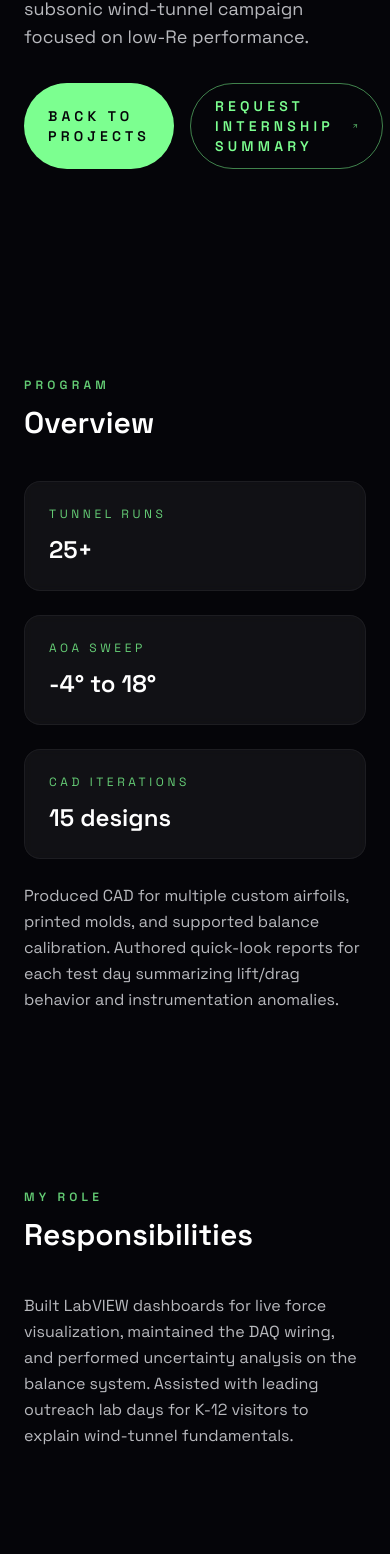
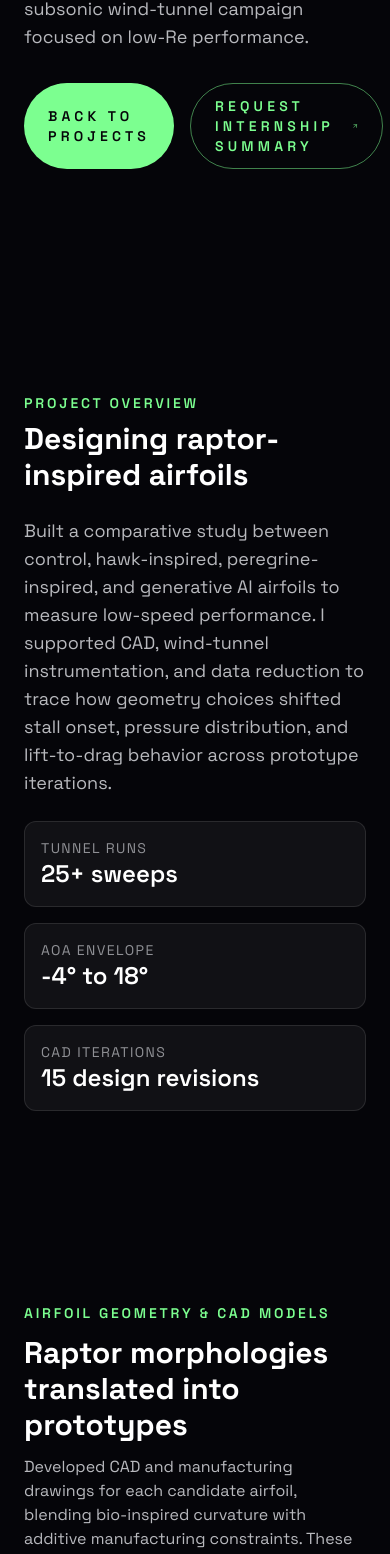
Before and after one commit to saahildoshi/saahildoshi-portfolio, a Next.js app: page /projects/uga-airfoil in a window 390 px wide. Shown: the part 425-1979 px from the top of the page. Built offline with nearby package versions, Linux system fonts and the light colour scheme.

Commit message:
Expand UGA airfoil project page

```diff
--- a/src/app/projects/uga-airfoil/page.tsx
+++ b/src/app/projects/uga-airfoil/page.tsx
@@ -1,9 +1,31 @@
 import Link from 'next/link';
+import Image from 'next/image';
 import { ArrowUpRight } from 'lucide-react';
-import { Section } from '@/components/layout/Section';
-import { StatCard } from '@/components/layout/StatCard';
-import { FigureCard } from '@/components/layout/FigureCard';
+import { motion } from 'framer-motion';
 import { Button } from '@/components/ui/button';
+
+const container = {
+  hidden: {},
+  show: {
+    transition: { staggerChildren: 0.15 },
+  },
+};
+
+const item = {
+  hidden: { opacity: 0, y: 10 },
+  show: { opacity: 1, y: 0 },
+};
+
+function MediaCard({ src, caption }: { src: string; caption: string }) {
+  return (
+    <motion.div variants={item} className="space-y-3">
+      <div className="relative w-full aspect-[4/3] overflow-hidden rounded-xl border border-white/10">
+        <Image src={src} alt={caption} fill className="object-contain p-4" />
+      </div>
+      <p className="text-sm text-primary-foreground/70">{caption}</p>
+    </motion.div>
+  );
+}
 
 export default function UgaAirfoilPage() {
   return (
@@ -33,34 +55,175 @@ export default function UgaAirfoilPage() {
         </div>
       </section>
 
-      <Section id="overview" title="Overview" kicker="Program">
-        <div className="grid gap-6 md:grid-cols-3">
-          <StatCard label="Tunnel Runs" value="25+" />
-          <StatCard label="AoA Sweep" value="-4° to 18°" />
-          <StatCard label="CAD Iterations" value="15 designs" />
-        </div>
-        <p>
-          Produced CAD for multiple custom airfoils, printed molds, and supported balance calibration. Authored quick-look reports
-          for each test day summarizing lift/drag behavior and instrumentation anomalies.
-        </p>
-      </Section>
+      <div className="mx-auto max-w-6xl px-6 space-y-8">
+        <motion.section
+          initial={{ opacity: 0 }}
+          whileInView={{ opacity: 1 }}
+          viewport={{ once: true, amount: 0.3 }}
+          transition={{ duration: 0.6 }}
+          className="py-20"
+        >
+          <motion.div
+            initial={{ opacity: 0, y: 10 }}
+            whileInView={{ opacity: 1, y: 0 }}
+            viewport={{ once: true }}
+            transition={{ duration: 0.6 }}
+            className="space-y-6"
+          >
+            <div className="space-y-2">
+              <p className="text-sm font-semibold uppercase tracking-[0.2em] text-accentneongreen">Project Overview</p>
+              <h2 className="text-3xl font-bold text-white sm:text-4xl">Designing raptor-inspired airfoils</h2>
+            </div>
+            <p className="text-lg text-primary-foreground/80">
+              Built a comparative study between control, hawk-inspired, peregrine-inspired, and generative AI airfoils to measure
+              low-speed performance. I supported CAD, wind-tunnel instrumentation, and data reduction to trace how geometry choices
+              shifted stall onset, pressure distribution, and lift-to-drag behavior across prototype iterations.
+            </p>
+            <div className="grid gap-4 sm:grid-cols-3">
+              {[{ label: 'Tunnel Runs', value: '25+ sweeps' }, { label: 'AoA Envelope', value: '-4° to 18°' }, { label: 'CAD Iterations', value: '15 design revisions' }].map((stat) => (
+                <div key={stat.label} className="rounded-xl border border-white/10 bg-white/5 p-4">
+                  <p className="text-sm uppercase tracking-[0.1em] text-primary-foreground/60">{stat.label}</p>
+                  <p className="text-2xl font-semibold text-white">{stat.value}</p>
+                </div>
+              ))}
+            </div>
+          </motion.div>
+        </motion.section>
 
-      <Section id="role" title="Responsibilities" kicker="My Role">
-        <p>
-          Built LabVIEW dashboards for live force visualization, maintained the DAQ wiring, and performed uncertainty analysis on
-          the balance system. Assisted with leading outreach lab days for K-12 visitors to explain wind-tunnel fundamentals.
-        </p>
-      </Section>
+        <motion.section
+          initial={{ opacity: 0 }}
+          whileInView={{ opacity: 1 }}
+          viewport={{ once: true, amount: 0.3 }}
+          transition={{ duration: 0.6 }}
+          className="py-20 space-y-8"
+        >
+          <div className="space-y-3">
+            <p className="text-sm font-semibold uppercase tracking-[0.2em] text-accentneongreen">Airfoil Geometry & CAD Models</p>
+            <h2 className="text-3xl font-bold text-white sm:text-4xl">Raptor morphologies translated into prototypes</h2>
+            <p className="text-primary-foreground/80">
+              Developed CAD and manufacturing drawings for each candidate airfoil, blending bio-inspired curvature with additive
+              manufacturing constraints. These models were scaled for the wind tunnel and paired with matching drawings to align
+              geometry assumptions between simulation and fabrication.
+            </p>
+          </div>
+          <motion.div
+            variants={container}
+            initial="hidden"
+            whileInView="show"
+            viewport={{ once: true, amount: 0.2 }}
+            className="grid gap-8 md:grid-cols-3"
+          >
+            <MediaCard src="/images/uga-airfoil/Control-Airfoil-CAD-Model.png" caption="Control airfoil CAD model for baseline comparisons." />
+            <MediaCard src="/images/uga-airfoil/Control-Airfoil-Drawing.png" caption="Control airfoil drawing and reference dimensions." />
+            <MediaCard src="/images/uga-airfoil/Hawk-CAD-Model.png" caption="Red-tailed hawk-inspired planform with adjusted camber." />
+            <MediaCard src="/images/uga-airfoil/Hawk-Inspired-Airfoil-Drawing.png" caption="Manufacturing drawing for the hawk-inspired geometry." />
+            <MediaCard src="/images/uga-airfoil/Peregrine-Falcon-Inspired-CAD-Model.png" caption="Peregrine falcon-inspired CAD exploring high camber near the LE." />
+            <MediaCard src="/images/uga-airfoil/Peregrine-Falcon-Inspired-Airfoil-Drawing.png" caption="Peregrine-inspired drawing aligning tunnel mounting points." />
+            <MediaCard src="/images/uga-airfoil/Gen-AI-CAD-Model.png" caption="Generative AI-driven CAD variant balancing thickness and camber." />
+            <MediaCard src="/images/uga-airfoil/Gen-AI-Airfoil-Drawing.png" caption="Drawing used to machine molds for the AI-generated concept." />
+          </motion.div>
+        </motion.section>
 
-      <Section id="results" title="Key Findings" kicker="Results">
-        <div className="section-grid">
-          <FigureCard src="/images/project-uga.svg" caption="3D-printed airfoil inserts ready for tunnel testing." />
-          <div className="space-y-4">
-            <p>Captured laminar separation bubble behavior and recommended geometry changes that improved Cl/Cd by 12%.</p>
-            <p>Documented a standard operating procedure for sensor calibration now used by incoming interns.</p>
+        <motion.section
+          initial={{ opacity: 0 }}
+          whileInView={{ opacity: 1 }}
+          viewport={{ once: true, amount: 0.3 }}
+          transition={{ duration: 0.6 }}
+          className="py-20 space-y-8"
+        >
+          <div className="space-y-3">
+            <p className="text-sm font-semibold uppercase tracking-[0.2em] text-accentneongreen">Demonstration Aircraft & Interchangeable Wing System</p>
+            <h2 className="text-3xl font-bold text-white sm:text-4xl">Linking CAD to classroom-ready demonstrations</h2>
+            <p className="text-primary-foreground/80">
+              Fabricated a lightweight demonstration plane with swappable wings to visualize how each airfoil altered lift, stall,
+              and flow attachment. The setup allowed lab visitors to feel aerodynamic differences before reviewing tunnel data.
+            </p>
           </div>
-        </div>
-      </Section>
+          <motion.div
+            variants={container}
+            initial="hidden"
+            whileInView="show"
+            viewport={{ once: true, amount: 0.2 }}
+            className="grid gap-8 md:grid-cols-3"
+          >
+            <MediaCard src="/images/uga-airfoil/Mechanical-Wing-Toy-Interchangeable-Wings-Picture.png" caption="Interchangeable wing mockup demonstrating relative camber changes." />
+            <MediaCard src="/images/uga-airfoil/Demonstration-Plane-CAD-Model.png" caption="CAD model of the demonstration aircraft with modular pylons." />
+            <MediaCard src="/images/uga-airfoil/Demonstration-Plane-Interchangeable-Wings-Picture.png" caption="Physical demonstrator used to contrast lift and stall behaviors." />
+          </motion.div>
+        </motion.section>
+
+        <motion.section
+          initial={{ opacity: 0 }}
+          whileInView={{ opacity: 1 }}
+          viewport={{ once: true, amount: 0.3 }}
+          transition={{ duration: 0.6 }}
+          className="py-20 space-y-12"
+        >
+          <div className="space-y-3">
+            <p className="text-sm font-semibold uppercase tracking-[0.2em] text-accentneongreen">Simulation & Experimental Results</p>
+            <h2 className="text-3xl font-bold text-white sm:text-4xl">Validating airfoil behavior across XFOIL and wind-tunnel tests</h2>
+            <p className="text-primary-foreground/80">
+              Combined XFOIL sweeps with tunnel data to align predicted stall angles, lift-to-drag ratios, and pressure profiles.
+              Data reduction workflows converted raw balance voltages into aerodynamic coefficients to highlight which raptor form
+              factors translated into measurable performance gains.
+            </p>
+          </div>
+
+          <div className="space-y-8">
+            <div className="space-y-4">
+              <h3 className="text-2xl font-semibold text-white">XFOIL Results</h3>
+              <p className="text-primary-foreground/80">
+                Simulated lift and drag curves showed the hawk-inspired airfoil postponing stall by roughly 2°, while the AI design
+                delivered the highest L/D plateau near moderate angles of attack. These graphs guided which prototypes advanced to
+                tunnel testing and validated the hypothesis that bio-inspired camber could delay separation.
+              </p>
+            </div>
+            <motion.div
+              variants={container}
+              initial="hidden"
+              whileInView="show"
+              viewport={{ once: true, amount: 0.2 }}
+              className="grid gap-8 md:grid-cols-2"
+            >
+              <MediaCard src="/images/uga-airfoil/Control-CL/CD-Results-Graph.png" caption="Control airfoil XFOIL curves establishing stall and baseline L/D." />
+              <MediaCard src="/images/uga-airfoil/Gen-AI-XFOIL-Graph.png" caption="Generative AI design showing elevated L/D across mid-range AoA." />
+              <MediaCard src="/images/uga-airfoil/Hawk-XFOIL-Results-Graph.png" caption="Hawk-inspired geometry delaying stall and smoothing lift roll-off." />
+              <MediaCard src="/images/uga-airfoil/Peregrine-Falcon-XFOIL-Results-Graph.png" caption="Peregrine-inspired profile with sharper stall but strong low-AoA lift." />
+            </motion.div>
+          </div>
+
+          <div className="space-y-8">
+            <div className="space-y-4">
+              <h3 className="text-2xl font-semibold text-white">Wind Tunnel Results</h3>
+              <p className="text-primary-foreground/80">
+                Force balance outputs were converted from raw voltages using calibration matrices to derive lift, drag, and moment
+                coefficients. The generative AI airfoil ultimately achieved the best L/D in physical testing, though the hawk
+                geometry maintained a smoother stall onset. Differences between simulation and experiment highlighted Reynolds
+                effects and mounting interference that were absent in XFOIL.
+              </p>
+            </div>
+            <motion.div
+              variants={container}
+              initial="hidden"
+              whileInView="show"
+              viewport={{ once: true, amount: 0.2 }}
+              className="space-y-8"
+            >
+              <MediaCard src="/images/uga-airfoil/Final-WindTunnel-(Summative-Testing)-Results.png" caption="Summative test runs comparing aerodynamic coefficients across airfoils." />
+              <MediaCard src="/images/uga-airfoil/Final-Formative-Testing-Results.png" caption="Formative testing results used to refine mounting and measurement repeatability." />
+            </motion.div>
+            <motion.div
+              variants={container}
+              initial="hidden"
+              whileInView="show"
+              viewport={{ once: true, amount: 0.2 }}
+              className="grid gap-8 md:grid-cols-2"
+            >
+              <MediaCard src="/images/uga-airfoil/CP-Metrics-Results-Graph.png" caption="Center-of-pressure metrics demonstrating shifts across AoA." />
+            </motion.div>
+          </div>
+        </motion.section>
+      </div>
     </div>
   );
 }
```
